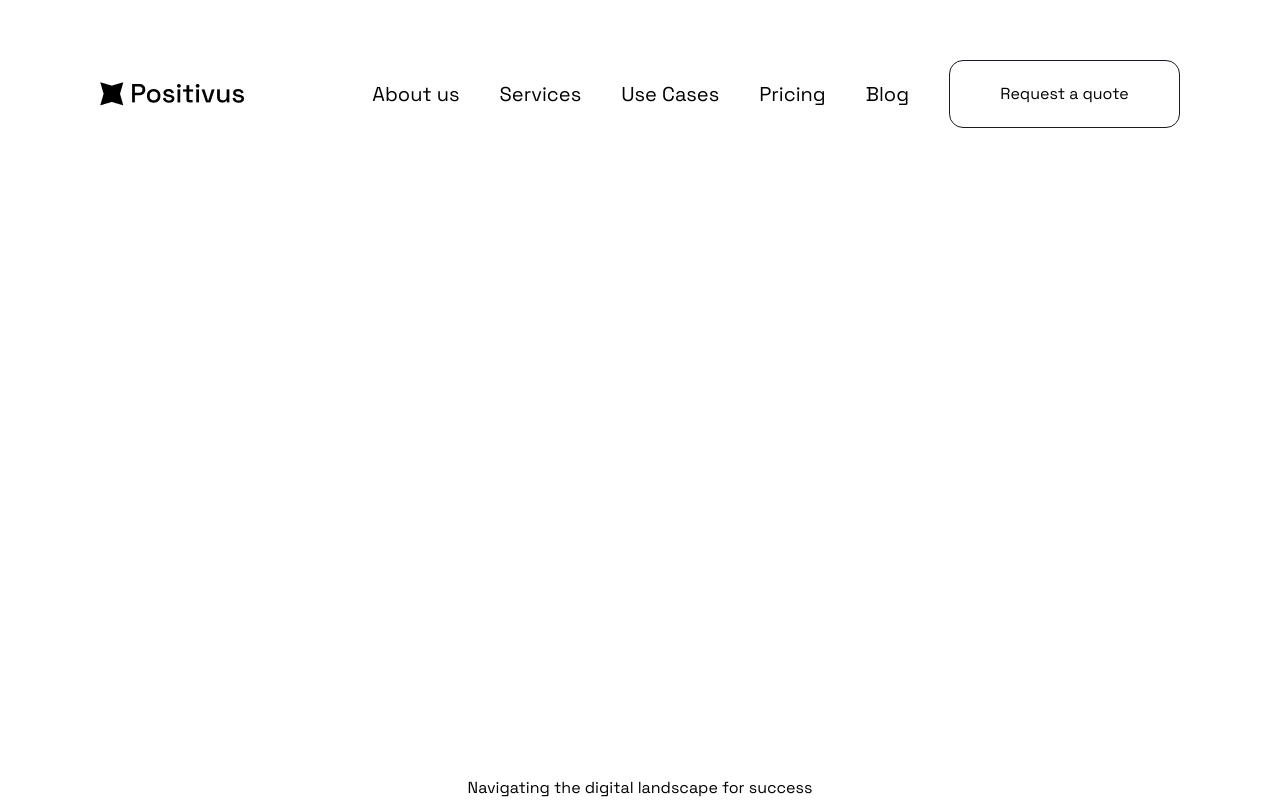
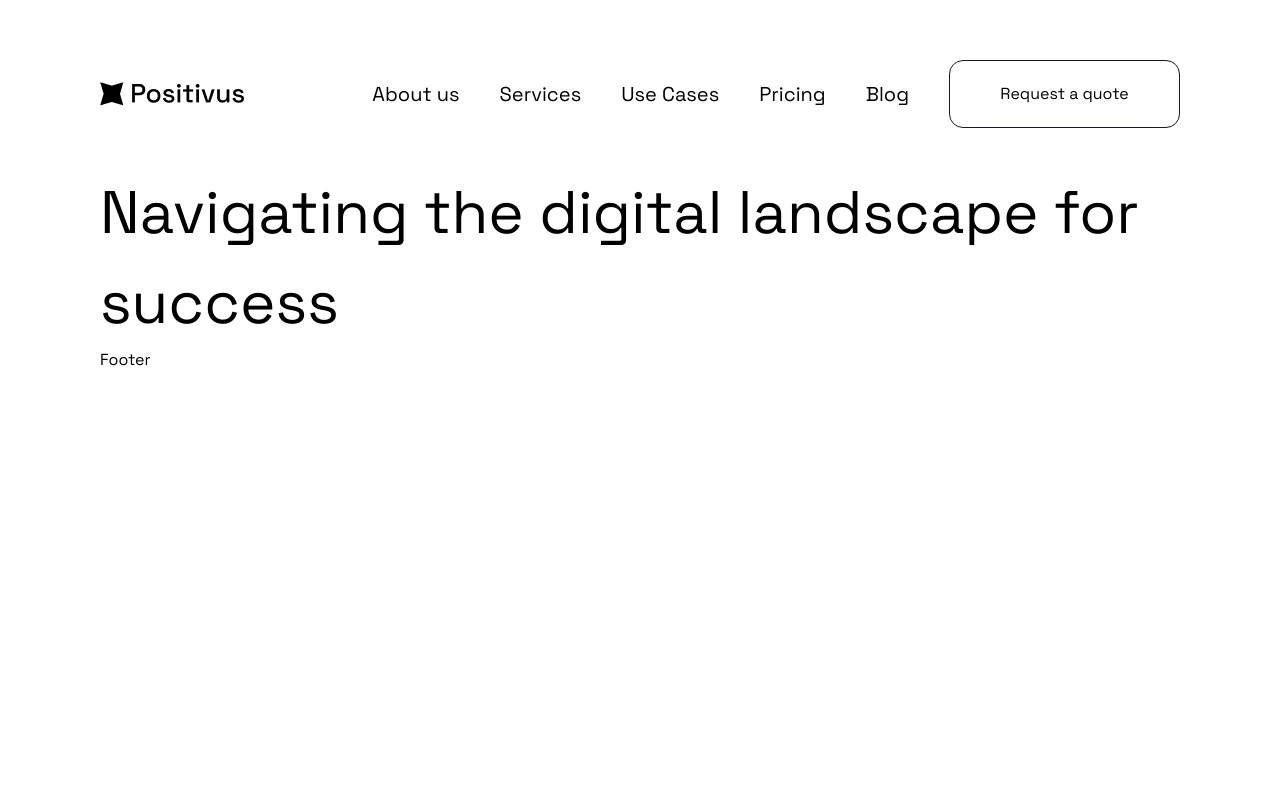
Before and after one commit to imhilla/positivus, a Next.js app in the folder positivus/: page / in a window 1280 px wide. Built offline with nearby package versions, Linux system fonts and the light colour scheme.

Commit message:
update styles

```diff
--- /dev/null
+++ b/positivus/src/app/Components/Footer.tsx
@@ -0,0 +1,7 @@
+import React from 'react'
+
+export default function Footer() {
+  return (
+    <div>Footer</div>
+  )
+}
--- a/positivus/src/app/Components/Header.tsx
+++ b/positivus/src/app/Components/Header.tsx
@@ -7,10 +7,7 @@ export default function Header() {
   const isMobile = useIsMobile()
 
   return (
-    <div
-      style={{ paddingRight: isMobile ? 30 : 100, paddingLeft: isMobile ? 30 : 100 }}
-      className='flex w-screen justify-between items-center'
-    >
+    <div className='flex w-full justify-between items-center'>
       <Image
         style={{ width: 144, height: 23.16 }}
         src={Logo}
--- a/positivus/src/app/Components/Hero.tsx
+++ b/positivus/src/app/Components/Hero.tsx
@@ -1,9 +1,12 @@
+import useIsMobile from '@/Hooks/resizeHooks'
 import React from 'react'
 
 export default function Hero() {
+  const isMobile = useIsMobile()
+
   return (
-    <div>
-      <h1>Navigating the digital landscape for success</h1>
+    <div style={{ paddingTop: 40 }}>
+      <h1 style={{ fontSize: isMobile ? 30 : 60 }}>Navigating the digital landscape for success</h1>
     </div>
   )
 }
--- a/positivus/src/app/page.tsx
+++ b/positivus/src/app/page.tsx
@@ -3,16 +3,24 @@ import Header from './Components/Header'
 import { space_grotesk } from '../../styles/fonts'
 import Hero from './Components/Hero'
 import useIsMobile from '@/Hooks/resizeHooks'
+import Footer from './Components/Footer'
 
 export default function Home() {
   const isMobile = useIsMobile()
 
   return (
     <main
-      style={{ ...space_grotesk.style, paddingTop: isMobile ? 30 : 60 }}
-      className="flex min-h-screen min-w-screen w-full flex-col items-center justify-between">
+      style={{
+        ...space_grotesk.style,
+        paddingTop: isMobile ? 30 : 60,
+        paddingRight: isMobile ? 20 : 100,
+        paddingLeft: isMobile ? 20 : 100,
+      }}
+      className="flex min-h-screen min-w-screen w-full flex-col items-start justify-start"
+    >
       <Header />
       <Hero />
+      <Footer />
     </main>
   )
 }
```
